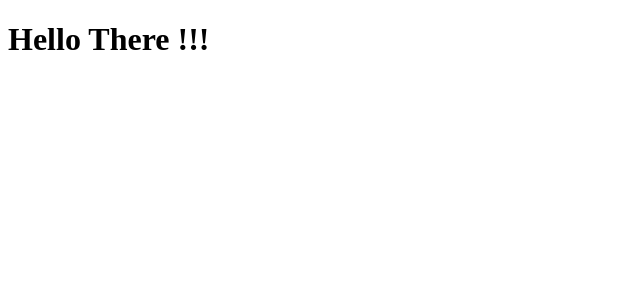
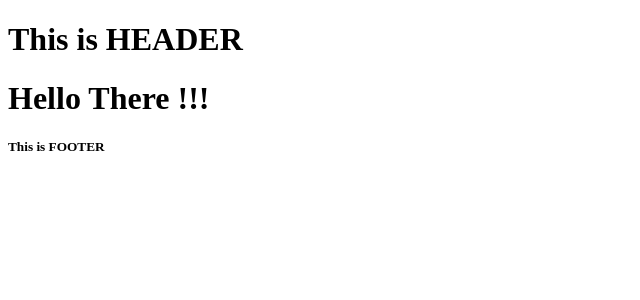
Before and after one commit to OmarMohmdSuleiman/myNotes, a React (Vite) app: page / in a window 1280 px wide. Shown: the top 300 px of the page, without its empty margins (0-640 px from the left). Built offline with nearby package versions, Linux system fonts and the light colour scheme.

Commit message:
import footer and header components into App.jsx and add some content inside them

```diff
--- a/src/components/App.jsx
+++ b/src/components/App.jsx
@@ -1,7 +1,13 @@
 import React from "react";
+import Header from "./Header";
+import Footer from "./Footer";
 
 function App(){
-    return <div><h1>Hello There !!!</h1></div>
+
+    return (<div><Header />
+    <h1>Hello There !!!</h1>
+    <Footer />
+    </div>);
 }
 
 export default App;
--- a/src/components/Footer.jsx
+++ b/src/components/Footer.jsx
@@ -0,0 +1,6 @@
+import React from "react";
+
+function Footer(){
+    return(<div><h5>This is FOOTER</h5></div>);
+}
+export default Footer;
--- a/src/components/Header.jsx
+++ b/src/components/Header.jsx
@@ -0,0 +1,8 @@
+import React from "react";
+
+function Header(){
+    return (
+        <div><h1>This is HEADER</h1></div>
+    );
+}
+export default Header;
```
